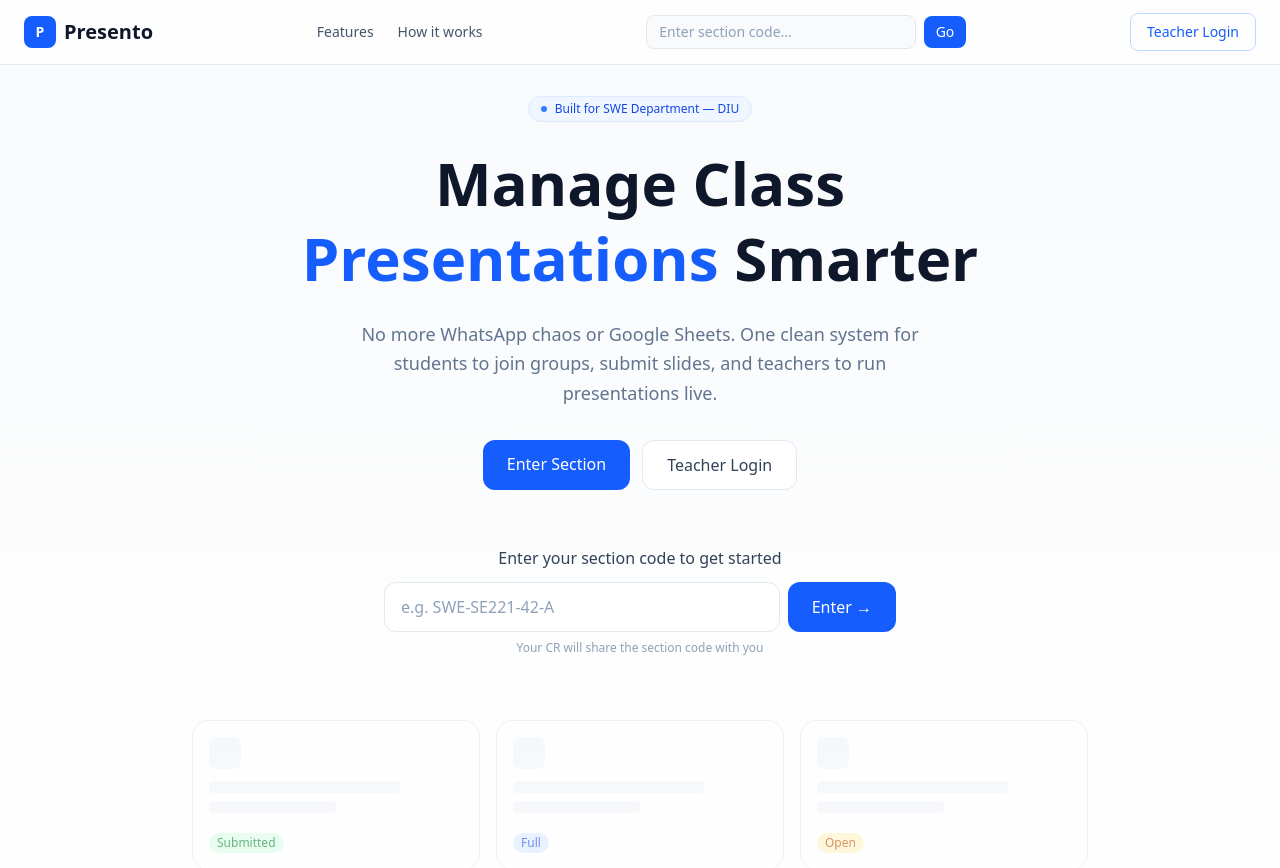
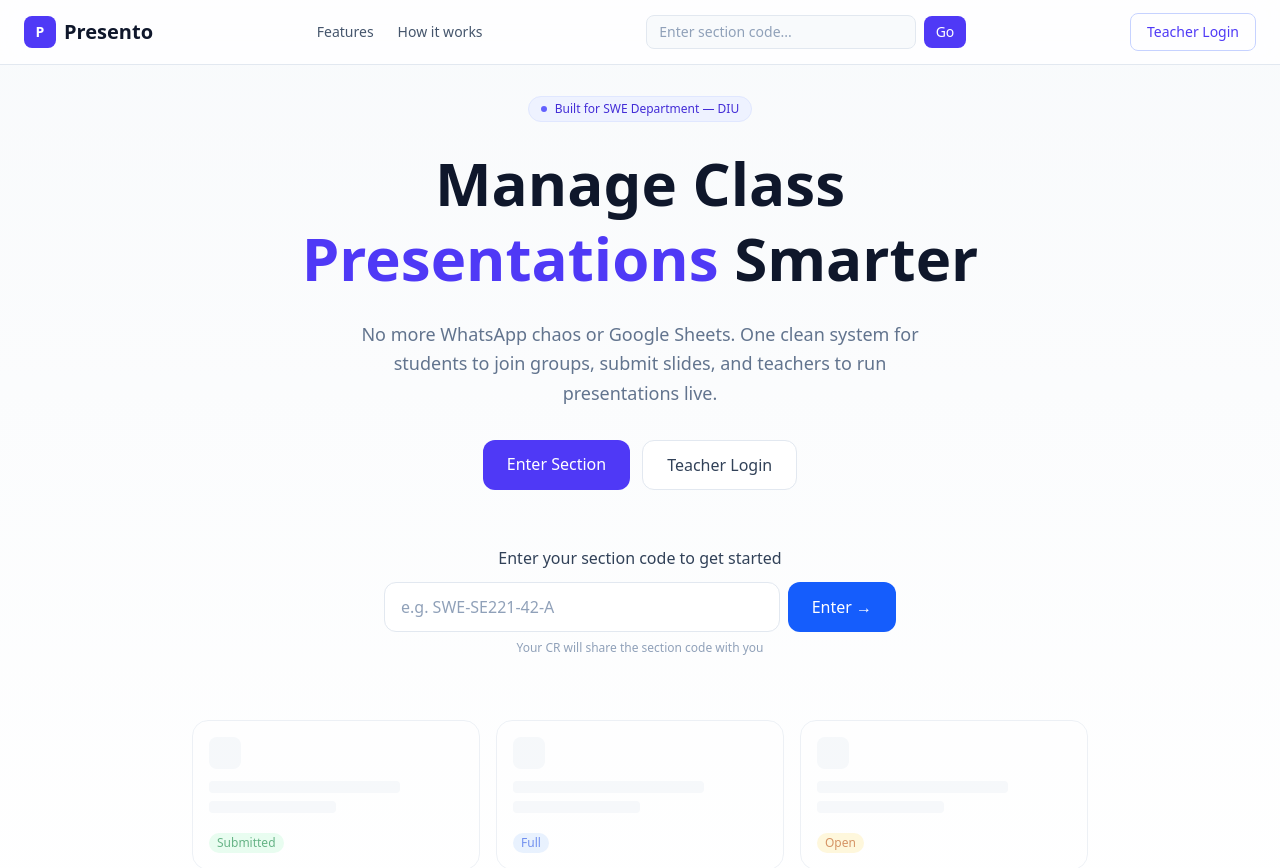
Before and after one commit to KhandakerSamin/Presento-, a Next.js app: page / in a window 1280 px wide. Shown: the top 868 px of the page. Built offline with nearby package versions, Linux system fonts and the light colour scheme.

Commit message:
Student view porperly redesigned

```diff
--- a/src/components/home/Hero.tsx
+++ b/src/components/home/Hero.tsx
@@ -5,15 +5,15 @@ export default function Hero() {
   return (
     <section className="min-h-screen flex flex-col items-center justify-center px-4 pt-24 pb-16 bg-linear-to-b from-slate-50 to-white dark:from-slate-950 dark:to-slate-900">
       {/* Badge */}
-      <div className="mb-6 inline-flex items-center gap-2 px-3 py-1 rounded-full bg-blue-50 dark:bg-blue-950 border border-blue-100 dark:border-blue-900 text-blue-700 dark:text-blue-300 text-xs font-medium">
-        <span className="w-1.5 h-1.5 rounded-full bg-blue-500 animate-pulse"></span>
+      <div className="mb-6 inline-flex items-center gap-2 px-3 py-1 rounded-full bg-indigo-50 dark:bg-indigo-950 border border-indigo-100 dark:border-indigo-900 text-indigo-700 dark:text-indigo-300 text-xs font-medium">
+        <span className="w-1.5 h-1.5 rounded-full bg-indigo-500 animate-pulse"></span>
         Built for SWE Department — DIU
       </div>
 
       {/* Heading */}
       <h1 className="text-4xl sm:text-5xl md:text-6xl font-bold text-center text-slate-900 dark:text-white leading-tight max-w-3xl">
         Manage Class{" "}
-        <span className="text-blue-600 dark:text-blue-400">Presentations</span>{" "}
+        <span className="text-indigo-600 dark:text-indigo-400">Presentations</span>{" "}
         Smarter
       </h1>
 
@@ -27,13 +27,13 @@ export default function Hero() {
       <div className="mt-8 flex flex-col sm:flex-row gap-3">
         <a
           href="#search"
-          className="px-6 py-3 bg-blue-600 hover:bg-blue-700 text-white font-medium rounded-xl transition-colors text-center"
+          className="px-6 py-3 bg-indigo-600 hover:bg-indigo-700 text-white font-medium rounded-xl transition-colors text-center"
         >
           Enter Section
         </a>
         <Link
           href="/teacher/login"
-          className="px-6 py-3 bg-white dark:bg-slate-800 text-slate-700 dark:text-slate-300 font-medium rounded-xl border border-slate-200 dark:border-slate-700 hover:border-blue-300 dark:hover:border-blue-700 transition-colors text-center"
+          className="px-6 py-3 bg-white dark:bg-slate-800 text-slate-700 dark:text-slate-300 font-medium rounded-xl border border-slate-200 dark:border-slate-700 hover:border-indigo-300 dark:hover:border-indigo-700 transition-colors text-center"
         >
           Teacher Login
         </Link>
--- a/src/components/home/Navbar.tsx
+++ b/src/components/home/Navbar.tsx
@@ -25,7 +25,7 @@ export default function Navbar() {
           href="/"
           className="flex items-center gap-2 font-bold text-xl text-slate-900 dark:text-white shrink-0"
         >
-          <div className="w-8 h-8 bg-blue-600 rounded-lg flex items-center justify-center text-white text-sm font-bold">
+          <div className="w-8 h-8 bg-indigo-600 rounded-lg flex items-center justify-center text-white text-sm font-bold">
             P
           </div>
           Presento
@@ -51,11 +51,11 @@ export default function Navbar() {
             value={searchCode}
             onChange={(e) => setSearchCode(e.target.value)}
             placeholder="Enter section code..."
-            className="w-full px-3 py-1.5 text-sm rounded-lg border border-slate-200 dark:border-slate-700 bg-slate-50 dark:bg-slate-900 text-slate-900 dark:text-white placeholder:text-slate-400 focus:outline-none focus:ring-2 focus:ring-blue-500 focus:border-transparent"
+            className="w-full px-3 py-1.5 text-sm rounded-lg border border-slate-200 dark:border-slate-700 bg-slate-50 dark:bg-slate-900 text-slate-900 dark:text-white placeholder:text-slate-400 focus:outline-none focus:ring-2 focus:ring-indigo-500 focus:border-transparent"
           />
           <button
             type="submit"
-            className="px-3 py-1.5 text-sm bg-blue-600 hover:bg-blue-700 text-white rounded-lg transition-colors shrink-0"
+            className="px-3 py-1.5 text-sm bg-indigo-600 hover:bg-indigo-700 text-white rounded-lg transition-colors shrink-0"
           >
             Go
           </button>
@@ -64,7 +64,7 @@ export default function Navbar() {
         {/* Teacher Login */}
         <Link
           href="/teacher/login"
-          className="hidden md:block px-4 py-2 text-sm font-medium text-blue-600 dark:text-blue-400 border border-blue-200 dark:border-blue-800 rounded-lg hover:bg-blue-50 dark:hover:bg-blue-950 transition-colors"
+          className="hidden md:block px-4 py-2 text-sm font-medium text-indigo-600 dark:text-indigo-400 border border-indigo-200 dark:border-indigo-800 rounded-lg hover:bg-indigo-50 dark:hover:bg-indigo-950 transition-colors"
         >
           Teacher Login
         </Link>
@@ -89,11 +89,11 @@ export default function Navbar() {
               value={searchCode}
               onChange={(e) => setSearchCode(e.target.value)}
               placeholder="Enter section code..."
-              className="flex-1 px-3 py-2 text-sm rounded-lg border border-slate-200 dark:border-slate-700 bg-slate-50 dark:bg-slate-900 text-slate-900 dark:text-white placeholder:text-slate-400 focus:outline-none focus:ring-2 focus:ring-blue-500"
+              className="flex-1 px-3 py-2 text-sm rounded-lg border border-slate-200 dark:border-slate-700 bg-slate-50 dark:bg-slate-900 text-slate-900 dark:text-white placeholder:text-slate-400 focus:outline-none focus:ring-2 focus:ring-indigo-500"
             />
             <button
               type="submit"
-              className="px-3 py-2 text-sm bg-blue-600 text-white rounded-lg"
+              className="px-3 py-2 text-sm bg-indigo-600 text-white rounded-lg"
             >
               Go
             </button>
@@ -106,7 +106,7 @@ export default function Navbar() {
           </a>
           <Link
             href="/teacher/login"
-            className="text-sm font-medium text-blue-600 dark:text-blue-400"
+            className="text-sm font-medium text-indigo-600 dark:text-indigo-400"
             onClick={() => setMenuOpen(false)}
           >
             Teacher Login →
```
